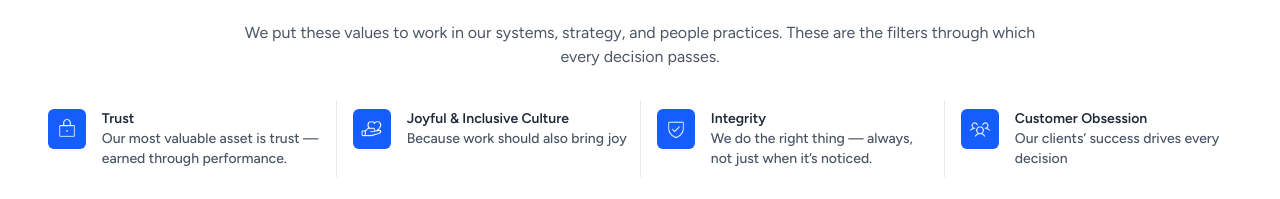
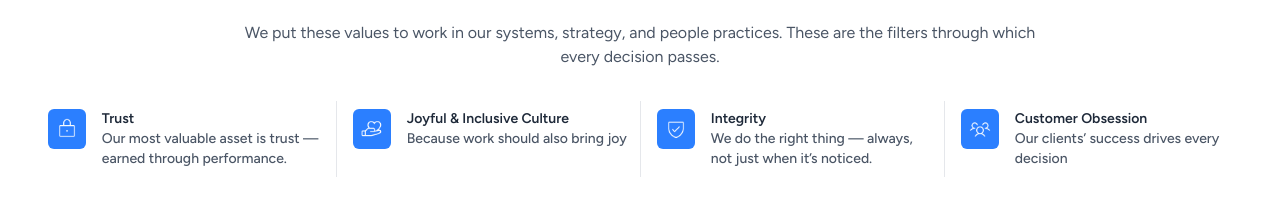
Before and after one commit to AbhishekChoudhari42/fintech, a React (Vite) app: page / in a window 1280 px wide. Shown: the part 3391-3590 px from the top of the page. Built offline with nearby package versions, Linux system fonts and the light colour scheme.

Commit message:
Core Values Changes

```diff
--- a/src/components/CoreValues.jsx
+++ b/src/components/CoreValues.jsx
@@ -43,7 +43,7 @@ const CoreValues = () => {
               className={`w-full pl-2 flex flex-col items-start space-y-4 ${index > 0 ? ' md:border-l-[1px] md:border-l-gray-200' :''}`}
             >
               <div className=" w-full text-white p-2 flex items-start gap-4">
-                <div className='bg-blue-600 w-[40px] h-[40px] p-2 flex items-center justify-center rounded-md'>
+                <div className='bg-blue-500 w-[40px] h-[40px] p-2 flex items-center justify-center rounded-md'>
                   <img src={value.icon} className='w-[30px]' alt="" />
                 </div>
 
```
